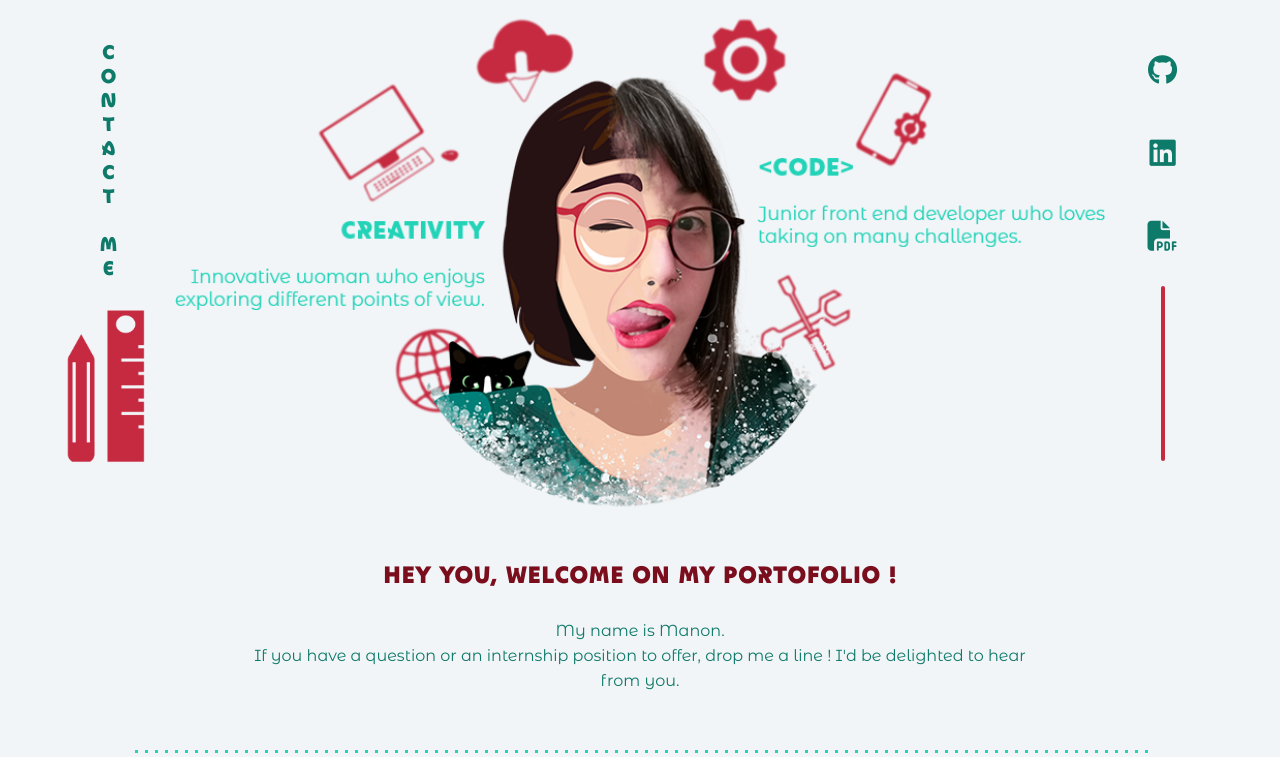
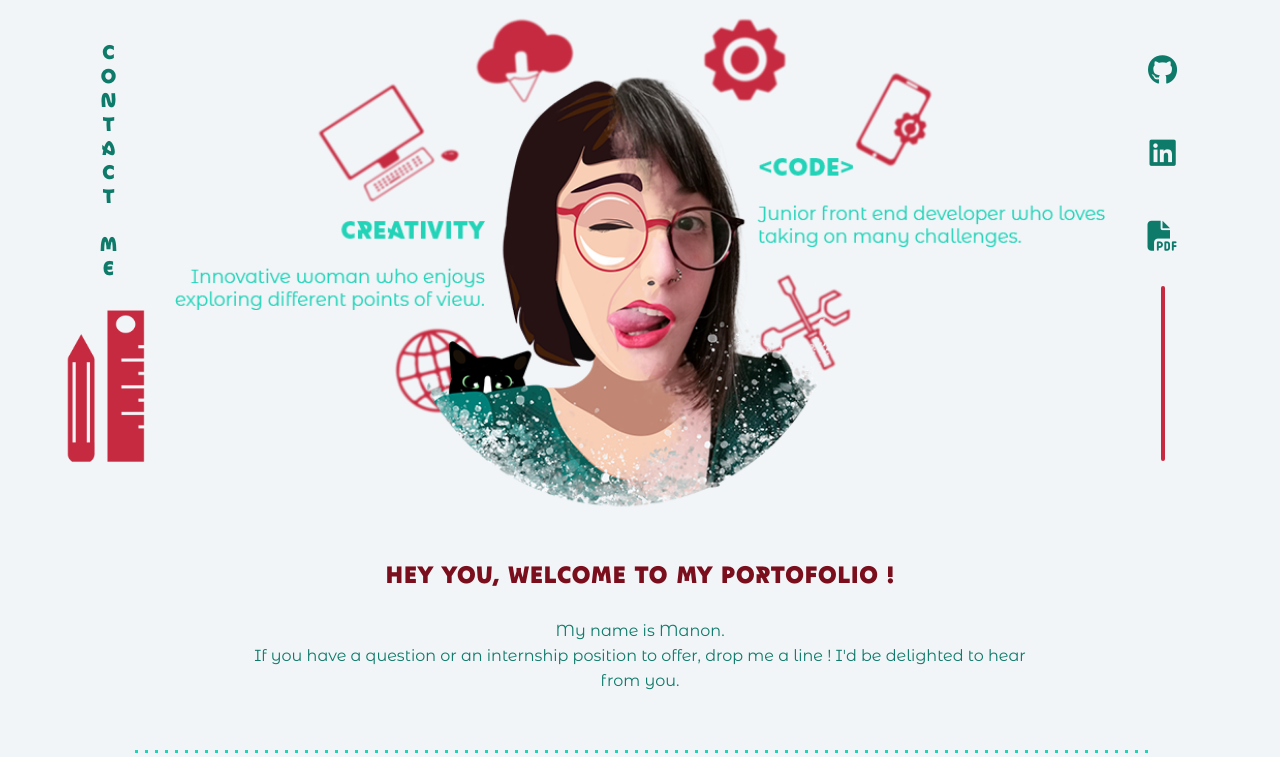
Before and after one commit to manonlespes/MyWebsite, a PHP site: page / in a window 1280 px wide. Shown: the part 186-943 px from the top of the page. Run offline with PHP 8.4, Linux system fonts and the light colour scheme; some libraries are stand-ins or nearby versions.

Commit message:
modification of my CV

```diff
--- a/view/page/myCV.php
+++ b/view/page/myCV.php
@@ -10,7 +10,7 @@
     </div>
 
     <div class="text_intro">
-        <h1>Hey You, Welcome on my Portofolio !</h1>
+        <h1>Hey You, Welcome to my Portofolio !</h1>
 
         <p>My name is Manon.<br> If you have a question or an internship position to offer, <a href="mailto:manonlespes@hotmail.fr"> drop me a line </a> ! I'd be delighted to hear from you.
         </p>
--- a/view/page/projects.php
+++ b/view/page/projects.php
@@ -60,7 +60,7 @@ function handleComplete(evt,comp) {
     <div class="animate">
 
         <div class="desc">
-            <p class="text">The colouring is a original idea from our Adobe Animate course instructor. After the first exercise, I decided to take this project a step further. All the elements were first drawn on Illustrator and the colouring actions were done via Animate using some Js.</p>
+            <p class="text">The colouring is an original idea from our Adobe Animate course instructor. After the first exercise, I decided to take this project a step further. All the elements were first drawn on Illustrator and the colouring actions were done via Animate using some Js.</p>
             <p class="text">Altough the animation is responsive, it's best to try it on a desktop computer. Take the brush in the lower left corner and choose the colours you want to colour Chatshimi. Use the eraser above the painting box should you wish to start over.</p>
         </div>
 
```
Also changed, not shown: 1 other file.
